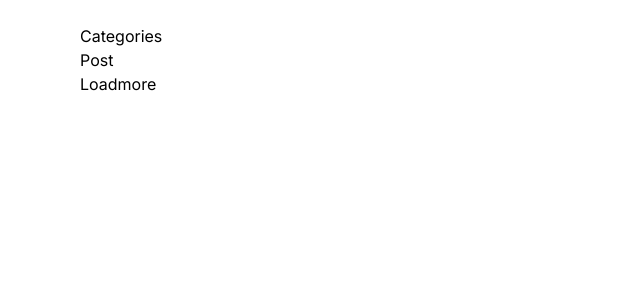
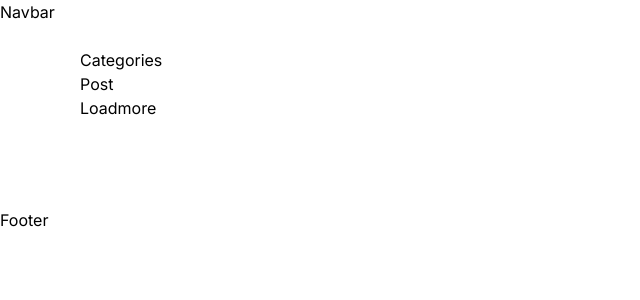
Before and after one commit to maf256/next13_flexibble, a Next.js app: page / in a window 1280 px wide. Shown: the top 300 px of the page, without its empty margins (0-640 px from the left). Built offline with nearby package versions, Linux system fonts and the light colour scheme.

Commit message:
added Navbar and Footer components

```diff
--- a/app/layout.tsx
+++ b/app/layout.tsx
@@ -1,9 +1,10 @@
 import "./globals.css";
-
+import Navbar from "@/components/Navbar";
+import Footer from "@/components/Footer";
 
 export const metadata = {
-  title: 'Next.js',
-  description: 'Generated by Next.js',
+  title: 'Fkexubble',
+  description: 'Showcase and discover remarable developer projects',
 }
 
 export default function RootLayout({
@@ -13,7 +14,13 @@
 }) {
   return (
     <html lang="en">
-      <body>{children}</body>
+      <body>
+        <Navbar />
+        <main>
+          {children}
+        </main>
+        <Footer />
+      </body>
     </html>
   )
 }
--- /dev/null
+++ b/components/Footer.tsx
@@ -0,0 +1,9 @@
+import React from 'react'
+
+const Footer = () => {
+  return (
+    <div>Footer</div>
+  )
+}
+
+export default Footer
--- /dev/null
+++ b/components/Navbar.tsx
@@ -0,0 +1,9 @@
+import React from 'react'
+
+const Navbar = () => {
+  return (
+    <div>Navbar</div>
+  )
+}
+
+export default Navbar
```
Also changed, not shown: app/page.tsx (line endings or trailing spaces).
